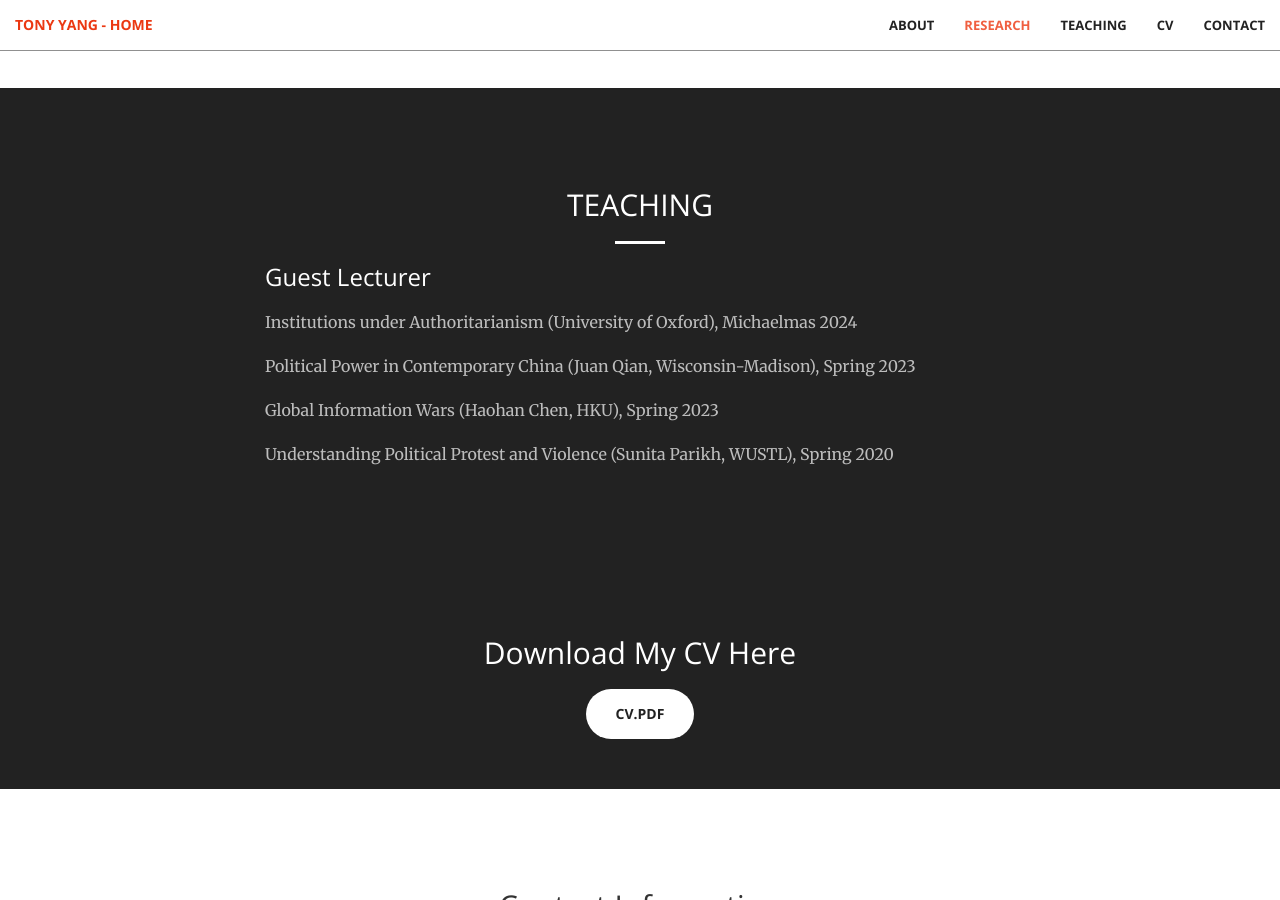
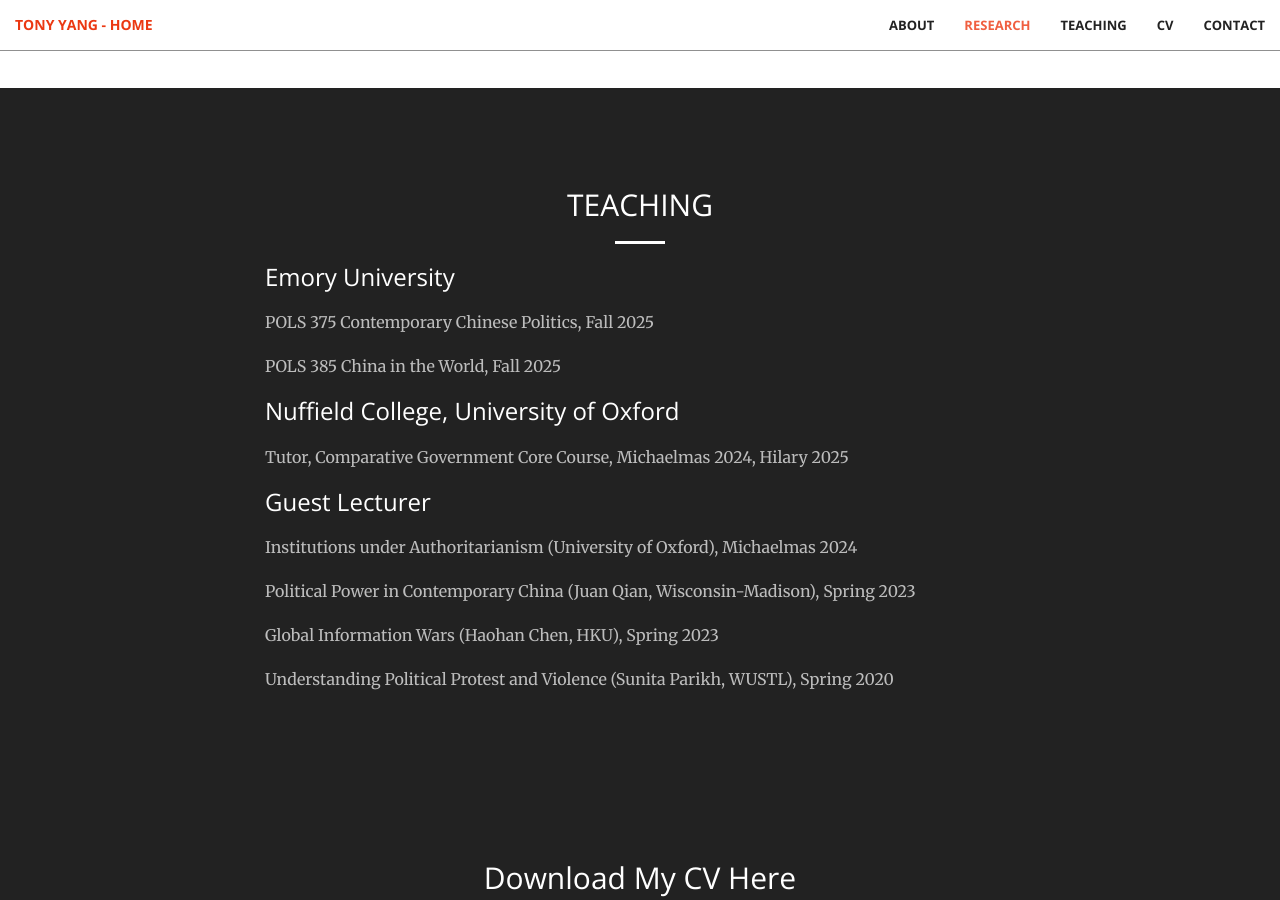
Before and after one commit to tonyhsfz/website, a Jekyll site: the page built from index.html, in a window 1280 px wide and 900 px high, scrolled down 2821 px. Built offline with Jekyll 4.4.1, drawn with Linux system fonts in a browser that asks for light colours.

Commit message:
Update teaching.html

```diff
--- a/_includes/teaching.html
+++ b/_includes/teaching.html
@@ -4,6 +4,15 @@
             <div class="col-lg-8 col-lg-offset-2">
                 <h2 class="section-heading text-center">TEACHING</h2>
                 <hr class="light">
+                <h3 class="section-heading">Emory University</h3>
+                <p></p>
+                <p class="text-faded">POLS 375 Contemporary Chinese Politics,  Fall 2025</p>
+                <p class="text-faded">POLS 385 China in the World,  Fall 2025</p>
+                <p></p>
+                <h3 class="section-heading">Nuffield College, University of Oxford</h3>
+                <p></p>
+                <p class="text-faded">Tutor, Comparative Government Core Course, Michaelmas 2024, Hilary 2025</p>
+                <p></p>
                 <h3 class="section-heading">Guest Lecturer</h3>
                 <p></p>
                 <p class="text-faded">Institutions under Authoritarianism (University of Oxford), Michaelmas 2024</p>
```
